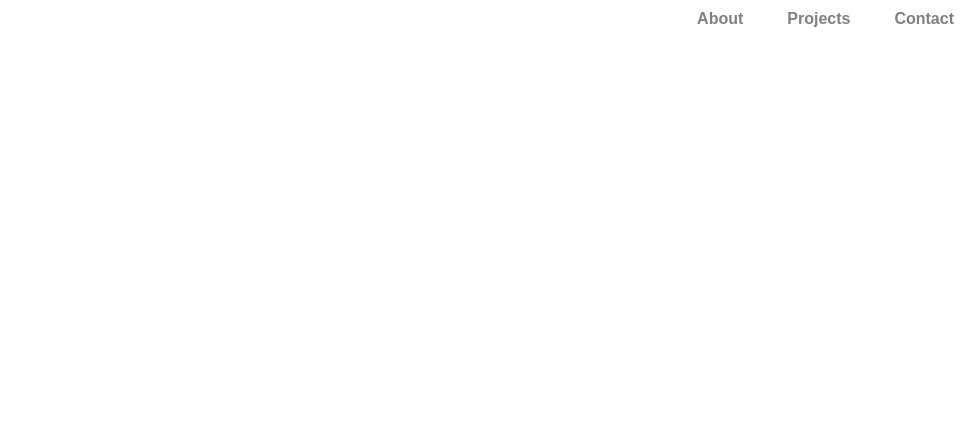
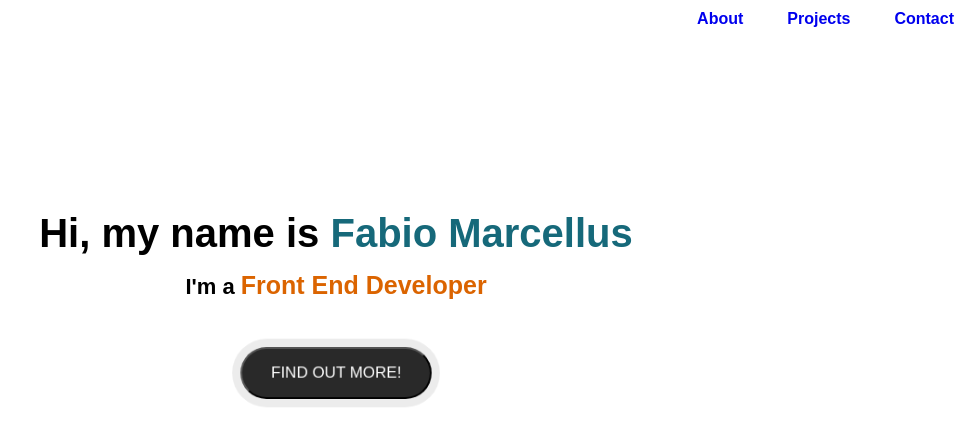
Before and after one commit to famarcellus/Developer-PortfolioV2, a Gatsby site: page / in a window 1280 px wide. Shown: the whole page, without its empty margins (304-1280 px from the left). Built offline with nearby package versions, Linux system fonts and the light colour scheme; Gatsby itself is replaced by a stand-in of ours; a web font is replaced by a local one.

Commit message:
Added Info Section w/ CTA button

```diff
--- /dev/null
+++ b/src/components/sections/Info.js
@@ -0,0 +1,13 @@
+import React from "react"
+
+function Info() {
+    return (
+        <section className="flex-container" id="info" >
+            <h1 className="name">Hi, my name is <span className="color">Fabio Marcellus</span></h1>
+            <h2 className="job">I'm a <span className="title">Front End Developer</span></h2>
+            <button className="myButton"><a href="#about-section" className="">FIND OUT MORE!</a></button>
+        </section>
+    )
+}
+
+export default Info;
--- a/src/pages/index.js
+++ b/src/pages/index.js
@@ -1,10 +1,12 @@
 import React from "react"
 import Navbar from "../components/sections/Navbar"
+import Info from "../components/sections/Info"
 
 export default function Home() {
   return (
     <div>
     <Navbar />
+    <Info />
     </div>
   )
 }
--- a/src/styles/global.scss
+++ b/src/styles/global.scss
@@ -65,19 +65,42 @@ body {
 
 a {
     text-decoration: none;
-    color: grey;
+    // color: black;
 }
 
 a:visited {
     text-decoration: none;
-    color: grey;
+    color: black;
 }
 
 .flex-container {
     display: flex;
 }
 
+.myButton {
+    will-change: transform, box-shadow;
+	background-color:#292929;
+	border-radius:28px;
+	display:inline-block;
+	cursor:pointer;
+	color:#ffffff;
+	font-size:17px;
+	padding:16px 31px;
+    text-decoration:none;
+    font-family: 'Nunito Sans', sans-serif;
+
+    animation: pulse-black 3.5s infinite;
+}
+.myButton:hover {
+	background-color: #333;
+}
+.myButton:active {
+	position:relative;
+	top:1px;
+}
+
 nav {
+
     font-family: 'Nunito Sans', sans-serif;
     font-weight: bold;
     color: grey;
@@ -86,7 +109,6 @@ nav {
 
     .navbar {
         display: none;
-    }
     }
 
     .mobile-menu {
@@ -107,12 +129,75 @@ nav {
         .hamburger {
             justify-content: flex-end;
             padding: 14px 0 14px 93%;
+            color: grey;
         }
 
         .hamburger:hover {
             background-color: white;
         }
     }
+}
+
+#info {
+
+    margin-top: 100px;
+    font-weight: 800;
+
+    a {
+        color: white;
+    }
+
+    @keyframes pulse-black {
+        0% {
+            transform: scale(0.75);
+            box-shadow: 0 0 0 0 rgba(0, 0, 0, 0.7);
+        }
+
+        70% {
+            transform: scale(0.95);
+            box-shadow: 0 0 0 10px rgba(0, 0, 0, 0);
+        }
+
+        100% {
+            transform: scale(0.75);
+            box-shadow: 0 0 0 0 rgba(0, 0, 0, 0);
+        }
+    }
+
+    padding-top: 50px;
+    font-family: 'Nunito Sans', sans-serif;
+
+
+    .name {
+        font-size: 40px;
+        margin-bottom: 15px;
+
+        .color {
+            color: #16697a;
+        }
+    }
+
+    .job {
+        font-weight: 600;
+        font-size: 22px;
+        margin-top: 0;
+        margin-bottom: 45px;
+
+        .title {
+            font-size: 25px;
+            color: #db6400;
+            font-weight: 800;
+        }
+    }
+
+    flex-direction: column;
+    align-items: center;
+}
+
+
+
+
+
 
 @media only screen and (min-width: 768px) {
 
@@ -124,7 +209,7 @@ nav {
         }
 
         .items:hover {
-            color: silver;
+            color: #333;
         }
 
         .navbar {
```
Lines whose indentation alone changed are shown as unchanged.
